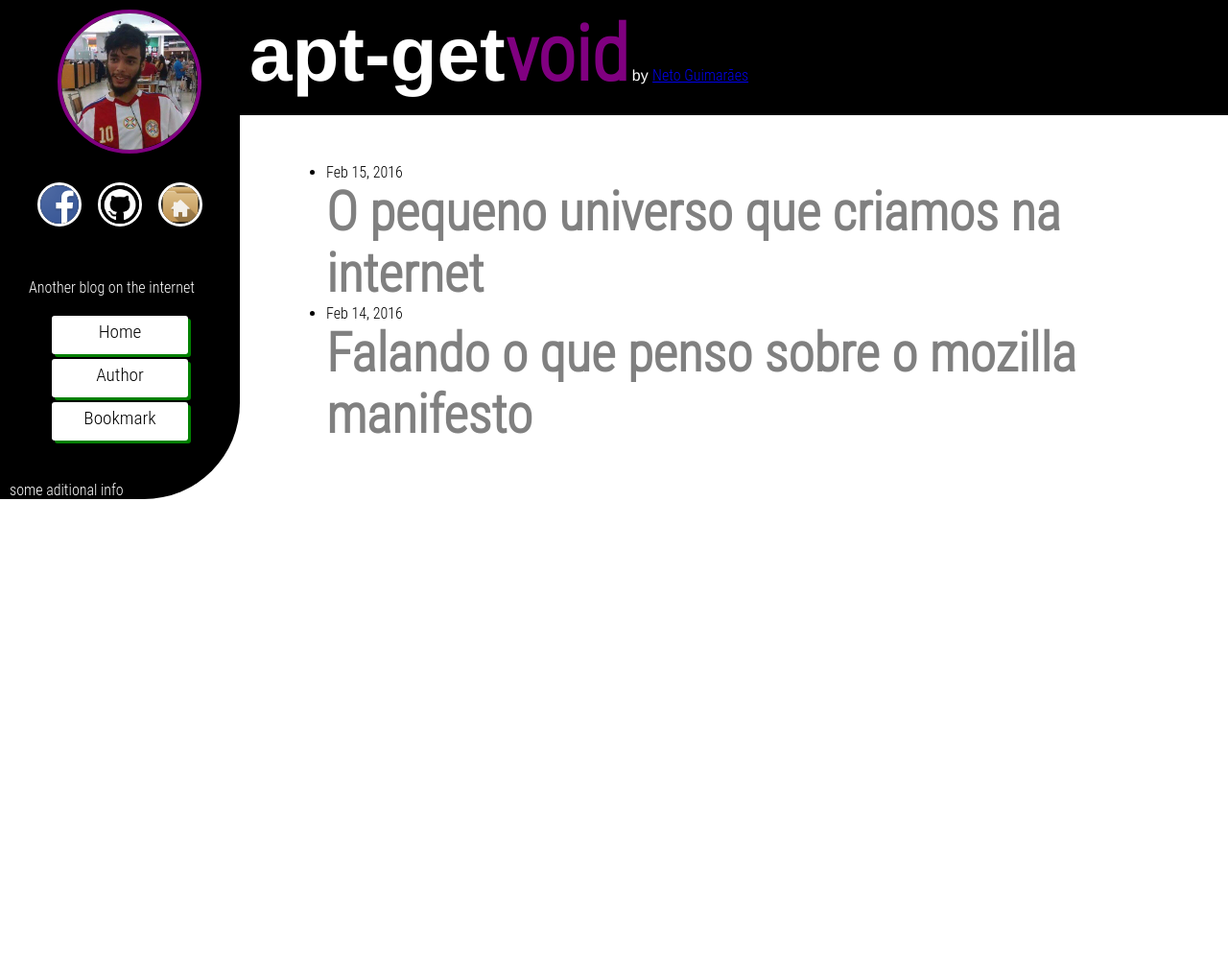
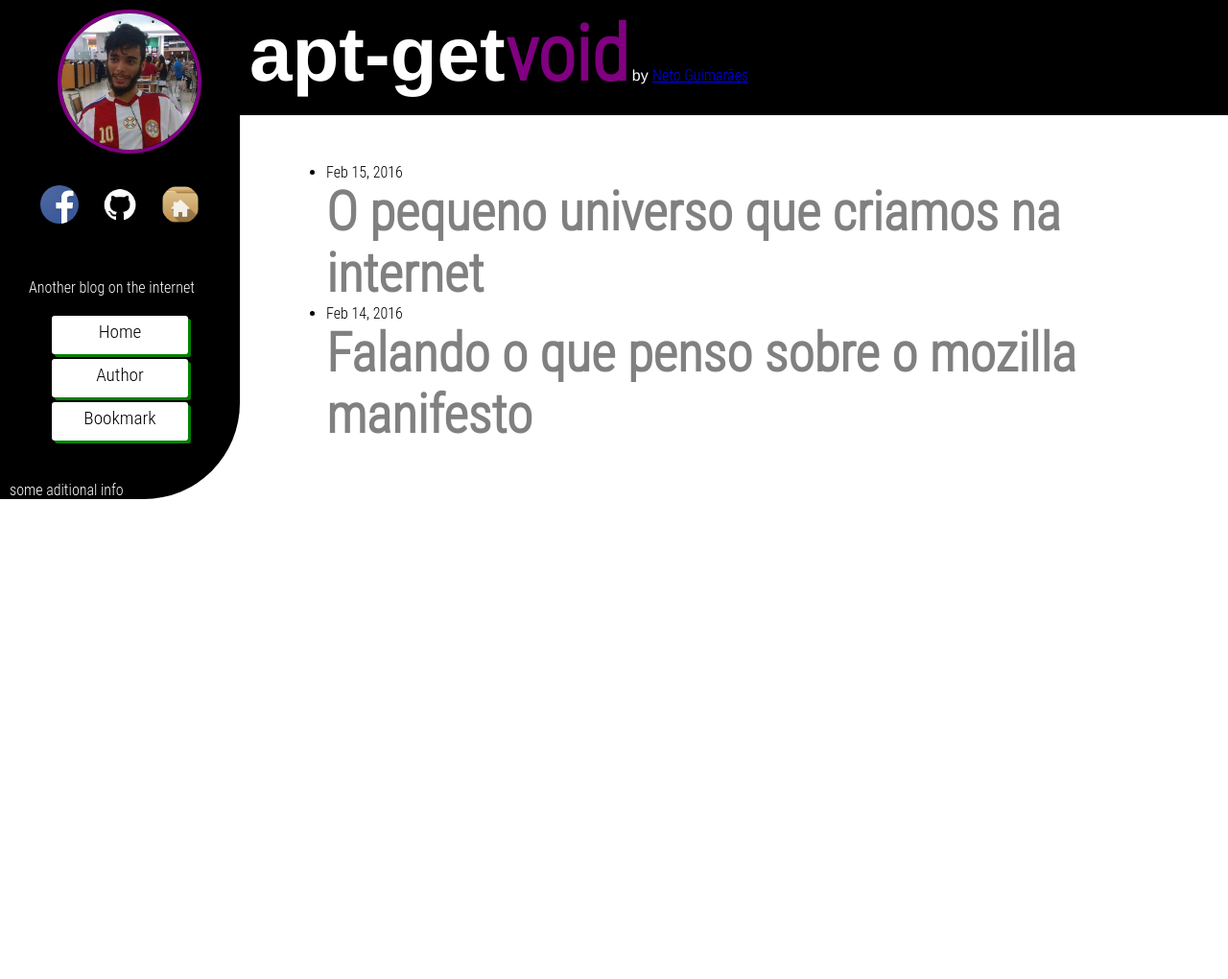
Before and after one commit to batoreh/netoguimaraes.github.io, a Jekyll site: the page built from index.html, in a window 1280 px wide. Shown: the whole page at 96% size. Built offline with Jekyll 4.4.1, drawn with Linux system fonts in a browser that asks for light colours; some web fonts are replaced.

Commit message:
Update master.css

```diff
--- a/css/master.css
+++ b/css/master.css
@@ -82,7 +82,7 @@
 }
 .social-media-link{
 	float: left;
-	border: 3px solid white;
+	border: 3px solid black;
 	border-radius: 50%;
 	height: 40px;
 	width: 40px;
@@ -91,7 +91,7 @@
 .social-media-link:hover{
 	transition: .7s ease-in-out;
 	cursor: pointer;
-	border: 1px solid green;
+	border: 3px solid green;
 }
 .social-media-link img{
 	height: 100%;
```
